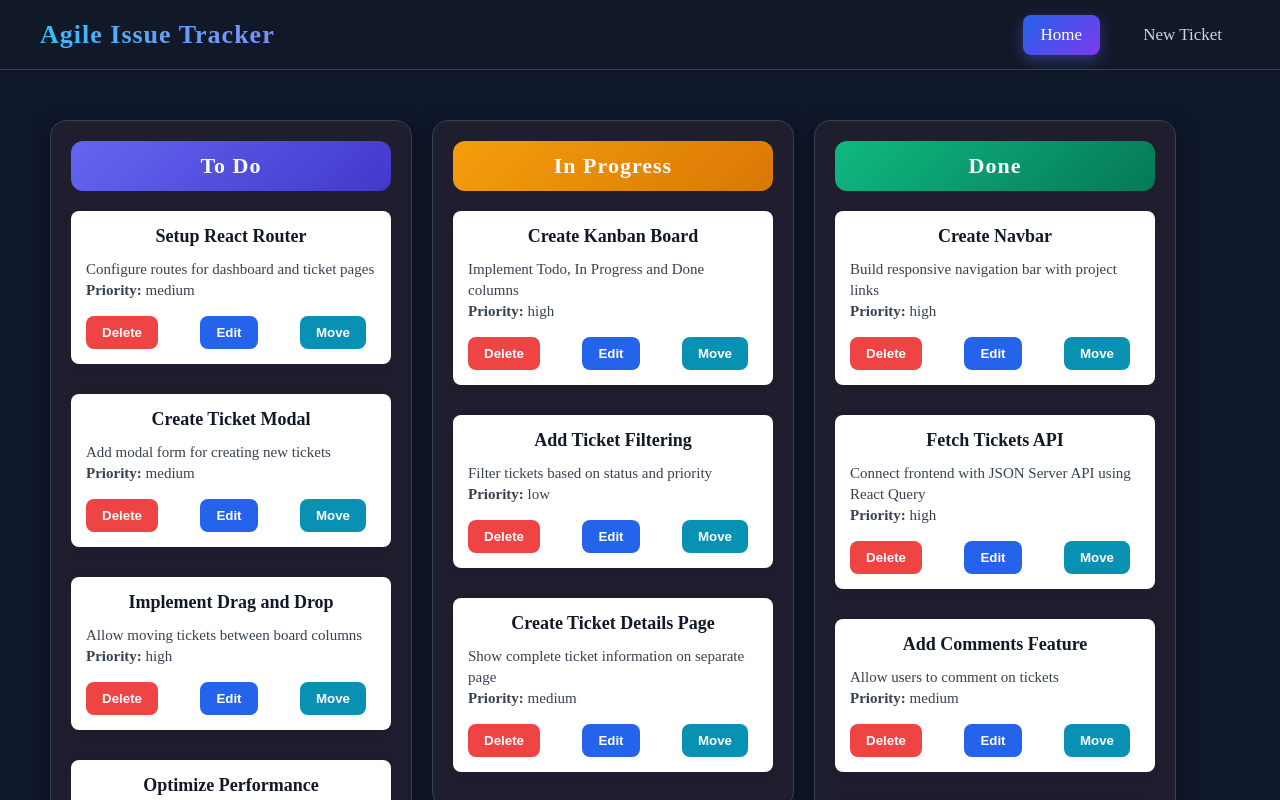
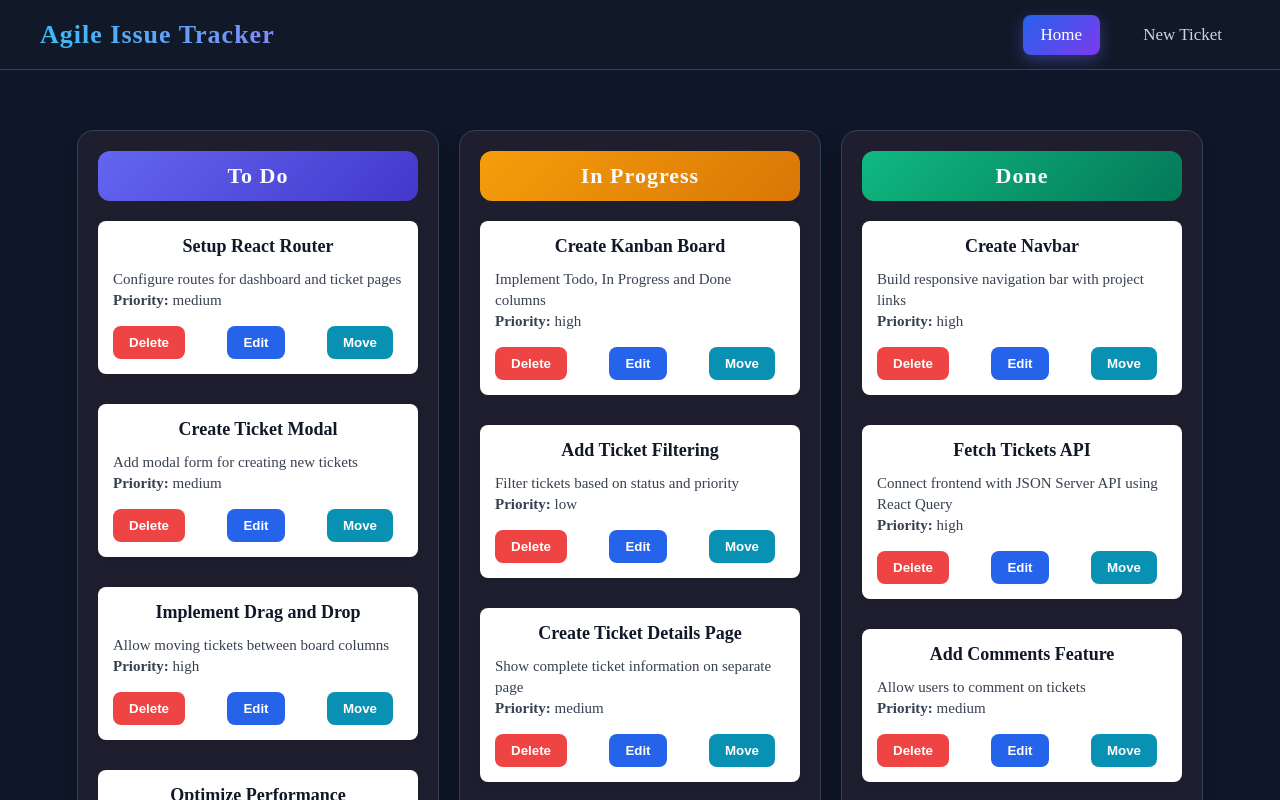
Before and after one commit to pratibhamaurya25-pixel/React-IndustryBasedProject, a React (Vite) app: page / in a window 1280 px wide. Shown: the top 800 px of the page. Built offline with nearby package versions, Linux system fonts and the light colour scheme; data requests are answered from the project's data file.

Commit message:
save changes

```diff
--- a/src/styles/board.css
+++ b/src/styles/board.css
@@ -1,10 +1,11 @@
+
 .board {
   display: flex;
+  justify-content: center;
+  align-items: flex-start;
   gap: 20px;
-  padding: 20px;
-  width: 100%;
-  overflow-x: auto;
-  align-items: flex-start;
+  padding: 30px;
+  margin: 0 auto;
 }
 
 .board::-webkit-scrollbar {
```
